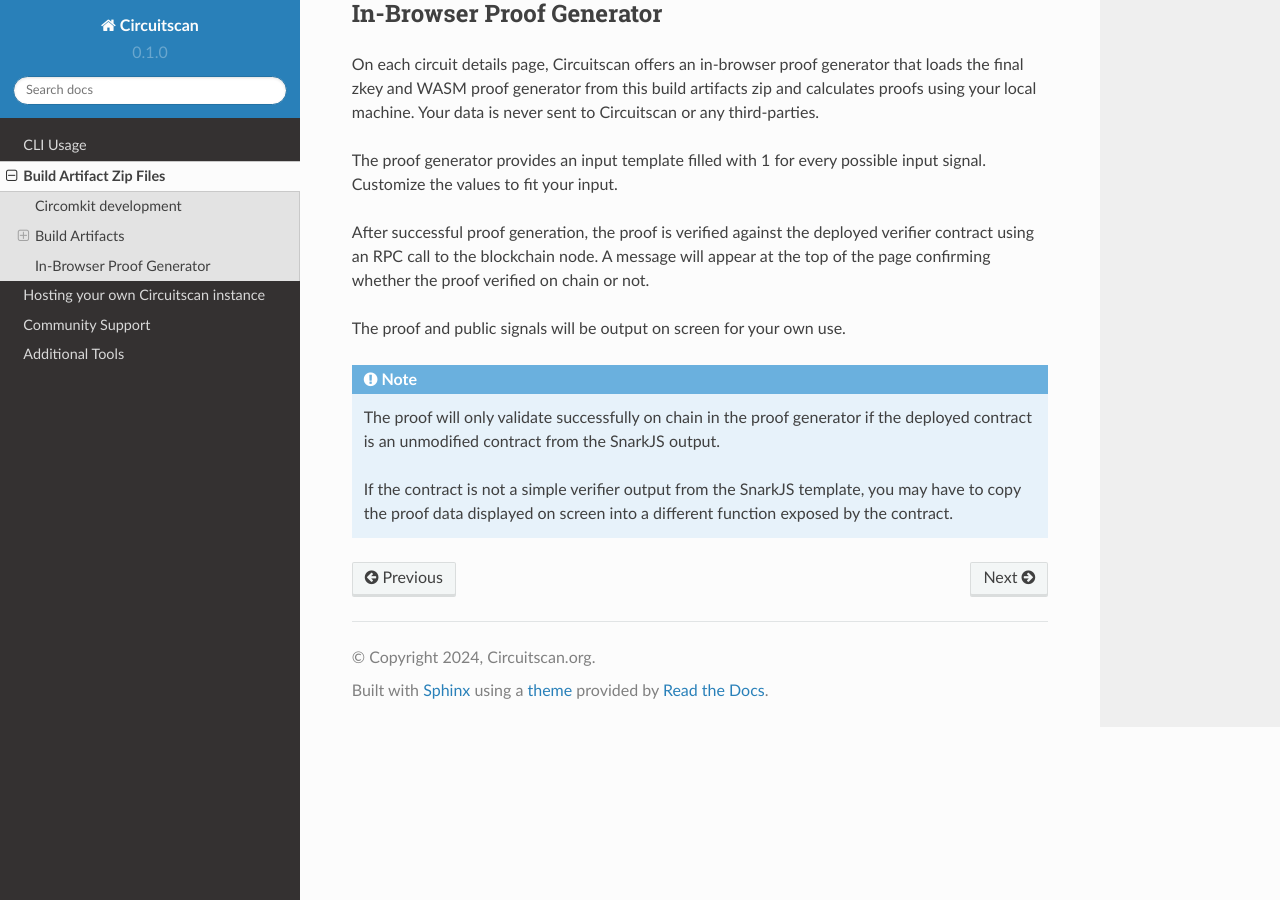
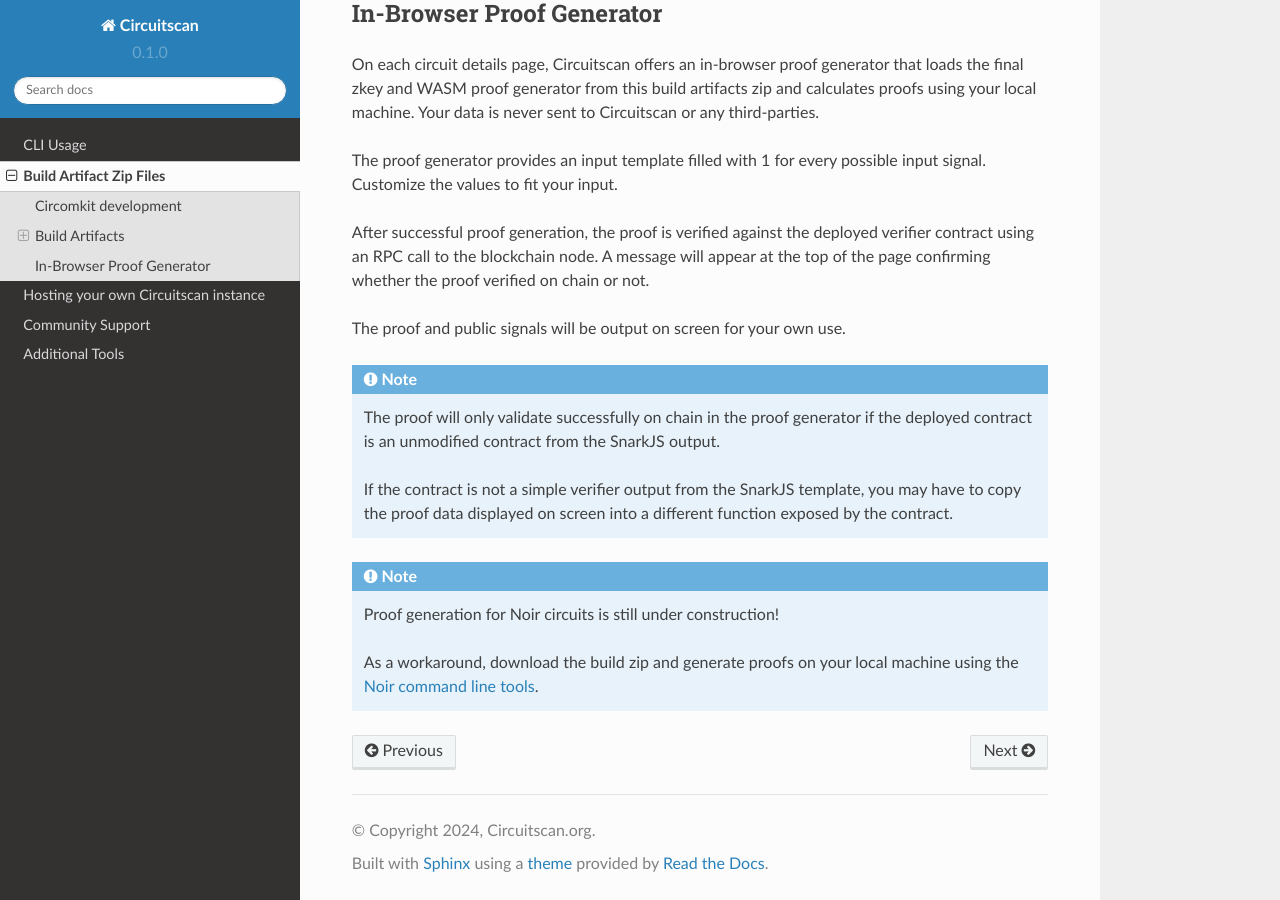
Before and after one commit to circuitscan/docs, a Sphinx documentation site: the page built from docs/source/build-artifacts.rst, in a window 1280 px wide and 900 px high, scrolled down 1408 px. Built offline with Sphinx 7.4.7 and the Read the Docs theme 2.0.0, drawn with Linux system fonts in a browser that asks for light colours.

Commit message:
Note about noir proof generator

```diff
--- a/docs/source/build-artifacts.rst
+++ b/docs/source/build-artifacts.rst
@@ -71,3 +71,9 @@
    The proof will only validate successfully on chain in the proof generator if the deployed contract is an unmodified contract from the SnarkJS output.
 
    If the contract is not a simple verifier output from the SnarkJS template, you may have to copy the proof data displayed on screen into a different function exposed by the contract.
+
+.. note::
+
+   Proof generation for Noir circuits is still under construction!
+
+   As a workaround, download the build zip and generate proofs on your local machine using the `Noir command line tools <https://noir-lang.org/docs/getting_started/hello_noir/#proving-backend>`_.
```
